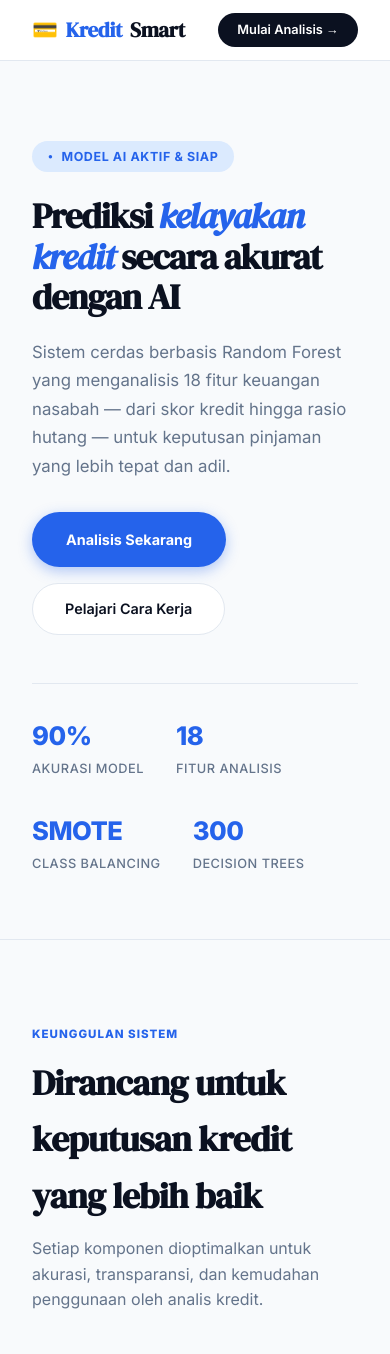
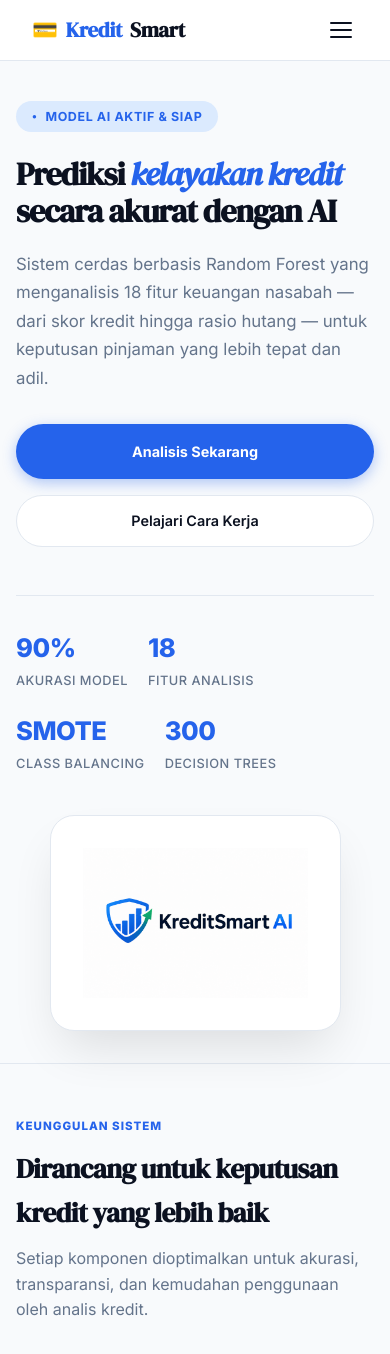
Before and after one commit to NeyYudhistira/kelayakan-kredit-ml, a Flask app: page / in a window 390 px wide; the page is wider, and only the part inside the window is pictured. Shown: the top 1354 px of that part. Run offline with Flask 3, Linux system fonts and the light colour scheme; parts of the project's set-up code (start-up, migrations or seed data) failed here and were passed over.

Commit message:
Update UI dan perbaikan prediksi

```diff
--- a/templates/index.html
+++ b/templates/index.html
@@ -28,14 +28,11 @@
       --radius:   1rem;
     }
 
-    html { scroll-behavior: smooth; }
-
     body {
       font-family: 'Inter', sans-serif;
       background: var(--surface);
       color: var(--ink);
       line-height: 1.6;
-      overflow-x: hidden;
     }
 
     /* ── NAVBAR ── */
@@ -130,21 +127,6 @@
       padding: 1.75rem;
       box-shadow: 0 25px 50px -12px rgba(0,0,0,0.12);
       border: 1px solid var(--border);
-      min-height: 420px;
-    }
-    .logo-card {
-      display: flex;
-      align-items: center;
-      justify-content: center;
-      text-align: center;
-      padding: 2rem;
-    }
-    .hero-logo {
-      width: 100%;
-      max-width: 280px;
-      height: auto;
-      object-fit: contain;
-      display: block;
     }
     .hero-card-header {
       display: flex; align-items: center; justify-content: space-between;
@@ -226,9 +208,8 @@
     /* ── TEKNOLOGI ── */
     .tech-strip {
       background: var(--ink); border-radius: 1.5rem;
-      padding: 3.5rem;
-      max-width: 1200px;
-      margin: 0 auto;
+      padding: 3.5rem; margin: 0 2rem;
+      max-width: 1200px; margin: 0 auto 0;
     }
     .tech-strip .section-title { color: white; }
     .tech-strip .section-desc { color: #94a3b8; }
@@ -357,20 +338,106 @@
       border-top: 1px solid var(--border);
     }
 
+    /* ── HAMBURGER MENU ── */
+    .nav-hamburger {
+      display: none;
+      background: none; border: none; cursor: pointer;
+      padding: 6px; border-radius: 8px;
+      transition: background .2s;
+    }
+    .nav-hamburger:hover { background: var(--surface); }
+    .nav-hamburger span {
+      display: block; width: 22px; height: 2px;
+      background: var(--ink); border-radius: 2px;
+      transition: all .3s;
+      margin: 5px 0;
+    }
+    .nav-hamburger.open span:nth-child(1) { transform: translateY(7px) rotate(45deg); }
+    .nav-hamburger.open span:nth-child(2) { opacity: 0; }
+    .nav-hamburger.open span:nth-child(3) { transform: translateY(-7px) rotate(-45deg); }
+
+    /* Mobile drawer */
+    .mobile-nav {
+      display: none;
+      position: fixed; top: 60px; left: 0; right: 0;
+      background: white; border-bottom: 1px solid var(--border);
+      z-index: 99;
+      padding: 1rem 1.5rem 1.5rem;
+      box-shadow: 0 8px 24px rgba(0,0,0,.08);
+    }
+    .mobile-nav.open { display: block; }
+    .mobile-nav ul { list-style: none; display: flex; flex-direction: column; gap: 0; }
+    .mobile-nav ul li a {
+      display: block; padding: 0.75rem 0;
+      text-decoration: none; font-size: 1rem;
+      font-weight: 500; color: var(--ink-mid);
+      border-bottom: 1px solid var(--border);
+      transition: color .2s;
+    }
+    .mobile-nav ul li:last-child a { border-bottom: none; }
+    .mobile-nav ul li a:hover { color: var(--blue); }
+    .mobile-nav .nav-pill-mobile {
+      display: block; margin-top: 1rem;
+      background: var(--blue); color: white;
+      padding: 0.75rem 1.5rem; border-radius: 50px;
+      text-align: center; text-decoration: none;
+      font-weight: 700; font-size: 0.9rem;
+    }
+
+    /* ── HERO LOGO CARD ── */
+    .logo-card {
+      display: flex; align-items: center; justify-content: center;
+      background: white; border-radius: 1.5rem;
+      padding: 2rem;
+      box-shadow: 0 25px 50px -12px rgba(0,0,0,0.12);
+      border: 1px solid var(--border);
+      min-height: 260px;
+    }
+    .hero-logo {
+      max-width: 100%; max-height: 220px;
+      object-fit: contain;
+    }
+
     /* ── RESPONSIVE ── */
     @media (max-width: 900px) {
-      .hero { grid-template-columns: 1fr; }
-      .hero-card { display: none; }
+      .hero { grid-template-columns: 1fr; gap: 2.5rem; padding: 3rem 1.5rem 3rem; }
+      .logo-card { min-height: 180px; max-width: 320px; margin: 0 auto; }
+      .hero-logo { max-height: 150px; }
       .features-grid { grid-template-columns: 1fr 1fr; }
-      .tech-grid { grid-template-columns: 1fr 1fr; }
+      .tech-grid { grid-template-columns: 1fr 1fr !important; }
       .form-grid.col4, .form-grid { grid-template-columns: 1fr 1fr; }
+      .form-group { padding: 1.5rem 1.25rem; }
+      .form-footer { flex-direction: column; align-items: stretch; }
+      .btn-submit { justify-content: center; }
     }
     @media (max-width: 600px) {
-      .hero h1 { font-size: 2.2rem; }
+      .nav-links { display: none; }
+      .nav-pill { display: none; }
+      .nav-hamburger { display: block; }
+
+      .hero { padding: 2.5rem 1rem 2rem; }
+      .hero h1 { font-size: 2rem; }
+      .hero p { font-size: 0.95rem; }
+      .hero-stats { gap: 1.25rem; flex-wrap: wrap; }
+      .logo-card { max-width: 100%; }
+
       .features-grid { grid-template-columns: 1fr; }
-      .tech-grid { grid-template-columns: 1fr; }
+      .tech-grid { grid-template-columns: 1fr !important; }
       .form-grid, .form-grid.col2, .form-grid.col4 { grid-template-columns: 1fr; }
-      .nav-links { display: none; }
+
+      .section { padding: 3rem 1rem; }
+      .section-title { font-size: 1.7rem; }
+      .form-section { padding: 3rem 1rem 4rem; }
+      .form-group { padding: 1.25rem 1rem; }
+      .form-footer { padding: 1.25rem 1rem; }
+      .group-sub { display: none; }
+
+      .tech-strip { border-radius: 1rem; padding: 2rem 1.25rem; }
+
+      footer { padding: 2rem 1rem; font-size: 0.78rem; line-height: 1.8; }
+
+      .btn-primary, .btn-ghost { width: 100%; text-align: center; justify-content: center; display: block; }
+      .hero-cta { flex-direction: column; }
     }
   </style>
 </head>
@@ -387,8 +454,22 @@
         <li><a href="#prediksi">Prediksi</a></li>
       </ul>
       <a href="#prediksi" class="nav-pill">Mulai Analisis →</a>
+      <button class="nav-hamburger" id="navToggle" aria-label="Menu">
+        <span></span><span></span><span></span>
+      </button>
     </div>
   </nav>
+
+  <!-- Mobile Navigation Drawer -->
+  <div class="mobile-nav" id="mobileNav">
+    <ul>
+      <li><a href="#beranda" onclick="closeMobileNav()">Beranda</a></li>
+      <li><a href="#fitur" onclick="closeMobileNav()">Fitur</a></li>
+      <li><a href="#teknologi" onclick="closeMobileNav()">Teknologi</a></li>
+      <li><a href="#prediksi" onclick="closeMobileNav()">Prediksi</a></li>
+    </ul>
+    <a href="#prediksi" class="nav-pill-mobile" onclick="closeMobileNav()">Mulai Analisis →</a>
+  </div>
 
   <!-- ── HERO ── -->
   <section id="beranda">
@@ -409,11 +490,9 @@
         </div>
       </div>
       <div class="hero-card logo-card">
-        <img src="{{ url_for('static', filename='logo.png') }}" alt="KreditSmart AI" class="hero-logo">
-      </div>
+    <img src="static//logo.png" alt="Kredit Smart AI" class="hero-logo">
+</div>
     </div>
-  </section>
-
   <hr class="divider">
 
   <!-- ── FITUR ── -->
@@ -462,7 +541,7 @@
     <div class="section-tag">Stack Teknologi</div>
     <h2 class="section-title">Dibangun di atas fondasi yang terpercaya</h2>
     <p class="section-desc">Kombinasi library machine learning industri standar untuk performa dan reproduktabilitas optimal.</p>
-    <div class="tech-grid" style="margin-top:2.5rem; display:grid; grid-template-columns: repeat(4,1fr); gap:1rem;">
+    <div class="tech-grid">
       <div class="feat-card">
         <div class="feat-icon ic-amber">🌲</div>
         <h3>Random Forest</h3>
@@ -493,8 +572,6 @@
     <div class="section-tag">Formulir Prediksi</div>
     <h2 class="section-title">Masukkan data nasabah untuk analisis</h2>
     <p class="section-desc">Lengkapi semua bidang di bawah ini. Rasio keuangan akan dihitung otomatis berdasarkan data yang diisi.</p>
-
-    <p class="section-desc" style="margin-top: 0.5rem; font-size: 0.92rem;">Pastikan angka diisi dengan benar agar hasil prediksi lebih akurat.</p>
 
     <form action="/predict" method="POST" class="form-wrap" id="kreditForm">
 
@@ -571,7 +648,7 @@
             <input type="number" name="aset_tabungan" id="aset_tabungan" min="0" placeholder="cth: 50000000" required>
           </div>
           <div class="form-field">
-            <label for="hutang_saat_ini">Utang Saat Ini (Rp)</label>
+            <label for="hutang_saat_ini">Hutang Saat Ini (Rp)</label>
             <input type="number" name="hutang_saat_ini" id="hutang_saat_ini" min="0" placeholder="cth: 10000000" required>
           </div>
         </div>
@@ -627,7 +704,7 @@
           <div class="form-field field-computed">
             <label for="rasio_hutang_terhadap_pendapatan">Rasio Hutang / Pendapatan</label>
             <input type="number" step="0.001" name="rasio_hutang_terhadap_pendapatan" id="rasio_hutang_terhadap_pendapatan" min="0" placeholder="0.000" required>
-            <div class="field-hint">utang_saat_ini ÷ pendapatan_tahunan</div>
+            <div class="field-hint">hutang_saat_ini ÷ pendapatan_tahunan</div>
           </div>
           <div class="form-field field-computed">
             <label for="rasio_pinjaman_terhadap_pendapatan">Rasio Pinjaman / Pendapatan</label>
@@ -672,16 +749,28 @@
   </p>
 </footer>
   <script>
+    // Hamburger Menu
+    const navToggle = document.getElementById('navToggle');
+    const mobileNav = document.getElementById('mobileNav');
+    navToggle.addEventListener('click', () => {
+      navToggle.classList.toggle('open');
+      mobileNav.classList.toggle('open');
+    });
+    function closeMobileNav() {
+      navToggle.classList.remove('open');
+      mobileNav.classList.remove('open');
+    }
+
     // Auto-compute rasio keuangan
     function computeRasio() {
       const pendapatan = parseFloat(document.getElementById('pendapatan_tahunan').value) || 0;
-      const utang      = parseFloat(document.getElementById('hutang_saat_ini').value) || 0;
+      const hutang     = parseFloat(document.getElementById('hutang_saat_ini').value) || 0;
       const pinjaman   = parseFloat(document.getElementById('jumlah_pinjaman').value) || 0;
       const bunga      = parseFloat(document.getElementById('suku_bunga').value) || 0;
 
       if (pendapatan > 0) {
         document.getElementById('rasio_hutang_terhadap_pendapatan').value
-          = (utang / pendapatan).toFixed(3);
+          = (hutang / pendapatan).toFixed(3);
         document.getElementById('rasio_pinjaman_terhadap_pendapatan').value
           = (pinjaman / pendapatan).toFixed(3);
         // Estimasi cicilan tahunan: pinjaman × suku bunga sederhana
```
Also changed, not shown: templates/result.html (+16 -21 lines).
